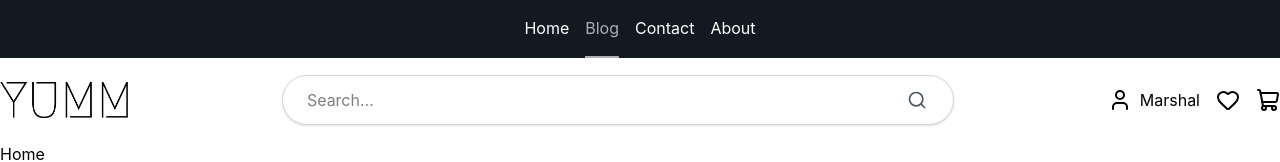
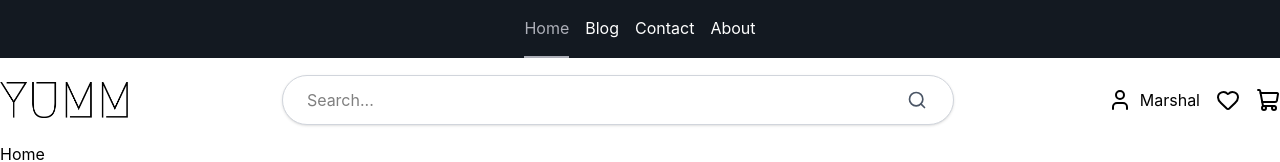
Before and after one commit to divmarshal/shopcart, a React (Vite) app: page / in a window 1280 px wide. Shown: the top 162 px of the page. Built offline with nearby package versions, Linux system fonts and the light colour scheme.

Commit message:
Refactor Header and Navbar components for improved structure and functionality

```diff
--- a/src/layout/Header.jsx
+++ b/src/layout/Header.jsx
@@ -3,63 +3,27 @@ import React from "react";
 import { NavLink } from "react-router";
 
 const Header = () => {
+  const navLinkClass = ({ isActive }) =>
+    isActive
+      ? "text-amazon-text border-b-2 border-amazon-text py-4"
+      : "text-white py-4 hover:text-amazon-text";
+
   return (
     <>
       <div className="bg-amazon-black justify-center hidden md:flex gap-4">
-        {/* <a href="" className="text-white px-4 hover:text-amazon-text">
-          <span className="border-b-3 py-2">Home</span>
-        </a>
-        <a href="" className="text-white px-4 hover:text-amazon-text">
-          Blog
-        </a>
-        <a href="" className="text-white px-4 hover:text-amazon-text">
-          Contact
-        </a>
-        <a href="" className="text-white px-4 hover:text-amazon-text">
-          About
-        </a> */}
-
-        <NavLink
-          to="/blog"
-          className={({ isActive }) =>
-            isActive
-              ? "text-amazon-text border-b-2 border-amazon-text py-4"
-              : "text-white py-4 hover:text-amazon-text"
-          }
-        >
+        <NavLink to="/" className={navLinkClass}>
           Home
         </NavLink>
 
-        <NavLink
-          to="/"
-          className={({ isActive }) =>
-            isActive
-              ? "text-amazon-text border-b-2 border-amazon-text py-4"
-              : "text-white py-4 hover:text-amazon-text"
-          }
-        >
+        <NavLink to="/blog" className={navLinkClass}>
           Blog
         </NavLink>
 
-        <NavLink
-          to="/contact"
-          className={({ isActive }) =>
-            isActive
-              ? "text-amazon-text border-b-2 border-amazon-text py-4"
-              : "text-white py-4 hover:text-amazon-text"
-          }
-        >
+        <NavLink to="/contact" className={navLinkClass}>
           Contact
         </NavLink>
 
-        <NavLink
-          to="/about"
-          className={({ isActive }) =>
-            isActive
-              ? "text-amazon-text border-b-2 border-amazon-text py-4"
-              : "text-white py-4 hover:text-amazon-text"
-          }
-        >
+        <NavLink to="/about" className={navLinkClass}>
           About
         </NavLink>
       </div>
@@ -67,7 +31,7 @@ const Header = () => {
       {/* Mobile view */}
 
       <div className="md:hidden flex flex-col py-2 px-6 text-2xl text-start font-bold min-h-dvh">
-        <button className="justify-end flex cursor-pointer">
+        <button className="ml-auto cursor-pointer">
           <X size={32} />
         </button>
         <NavLink to="/" className="py-2">
--- a/src/layout/Navbar.jsx
+++ b/src/layout/Navbar.jsx
@@ -4,7 +4,7 @@ import SearchBar from "./SearchBar";
 import logo2 from "../assets/logo2.png";
 import placeholderLogo from "../assets/placeholderLogo.png";
 import { Link } from "react-router";
-import { Heart, ShoppingCart, User } from "lucide-react";
+import { EllipsisVertical, Heart, ShoppingCart, User } from "lucide-react";
 
 const Navbar = () => {
   return (
@@ -78,6 +78,10 @@ const Navbar = () => {
           <Link to="/cart" aria-label="Shopping cart">
             <ShoppingCart />
           </Link>
+
+          <button className="inline md:hidden" aria-label="More options">
+            <EllipsisVertical />
+          </button>
         </div>
       </nav>
     </>
--- a/src/router.jsx
+++ b/src/router.jsx
@@ -15,9 +15,8 @@ export const router = createBrowserRouter([
         element: <Home />,
       },
       { path: "/blog", element: <Blog /> },
+      { path: "/contact", element: <Contact /> },
+      { path: "/about", element: <About /> },
     ],
   },
-
-  { path: "/contact", element: <Contact /> },
-  { path: "/about", element: <About /> },
 ]);
```
